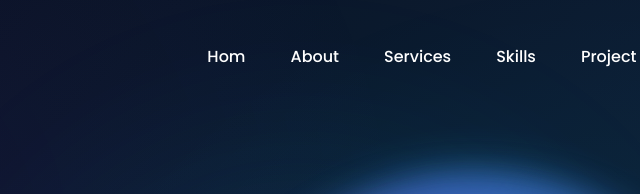
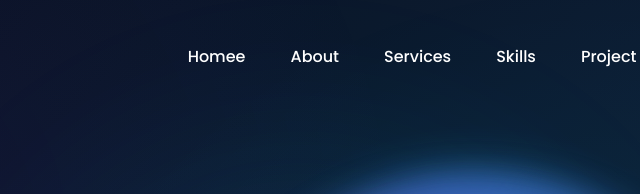
Before and after one commit to PEYYALA-SIVA-KUMAR/Portfolio, a plain HTML site: page index.html in a window 1280 px wide. Shown: the top 194 px of the page, 436-1076 px from the left. Drawn offline with Linux system fonts and the light colour scheme.

Commit message:
dev2 changed

```diff
--- a/index.html
+++ b/index.html
@@ -670,7 +670,7 @@
             <span></span>
         </div>
         <ul class="nav-links" id="navLinks">
-            <li><a href="#homee">Hom</a></li>
+            <li><a href="#home">Homee</a></li>
             <li><a href="#about">About</a></li>
             <li><a href="#services">Services</a></li>
             <li><a href="#skills">Skills</a></li>
```
